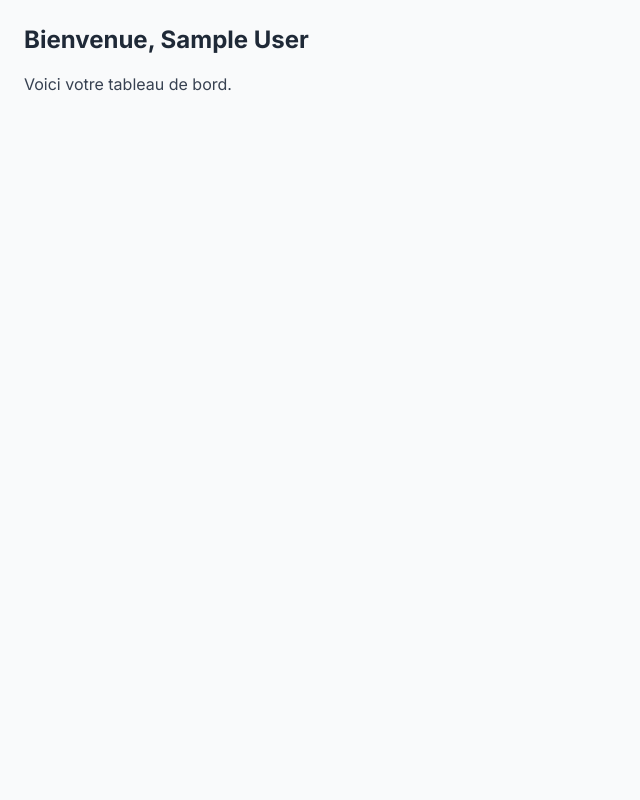
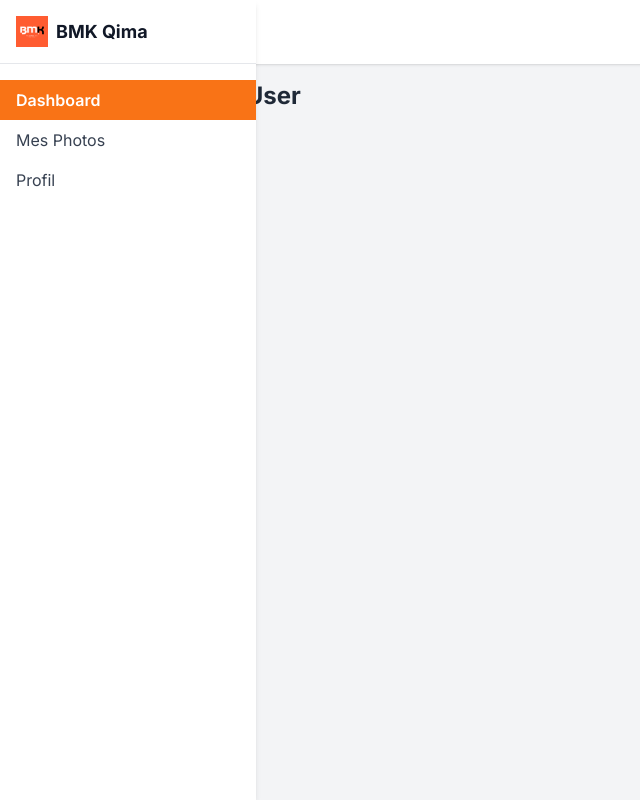
Before and after one commit to meridane/bmk-qima-parc, a Next.js app: page /dashboard in a window 1280 px wide. Shown: the whole page, without its empty margins (0-640 px from the left). Built offline with nearby package versions, Linux system fonts and the light colour scheme; no server answers; sample sign-in values are in the browser's storage.

Commit message:
Update page.tsx

```diff
--- a/app/dashboard/page.tsx
+++ b/app/dashboard/page.tsx
@@ -3,6 +3,7 @@
 import { useSession } from "next-auth/react";
 import { useEffect } from "react";
 import { useRouter } from "next/navigation";
+import SidebarWrapper from "@/components/SidebarWrapper"; // adapte le chemin si besoin
 
 export default function DashboardPage() {
   const { data: session, status } = useSession();
@@ -19,9 +20,11 @@ export default function DashboardPage() {
   }
 
   return (
-    <div className="p-6">
-      <h1 className="text-2xl font-bold mb-4">Bienvenue, {session?.user?.name}</h1>
-      <p className="text-gray-700">Voici votre tableau de bord.</p>
-    </div>
+    <SidebarWrapper>
+      <div>
+        <h1 className="text-2xl font-bold mb-4">Bienvenue, {session?.user?.name}</h1>
+        <p className="text-gray-700">Voici votre tableau de bord.</p>
+      </div>
+    </SidebarWrapper>
   );
 }
```
